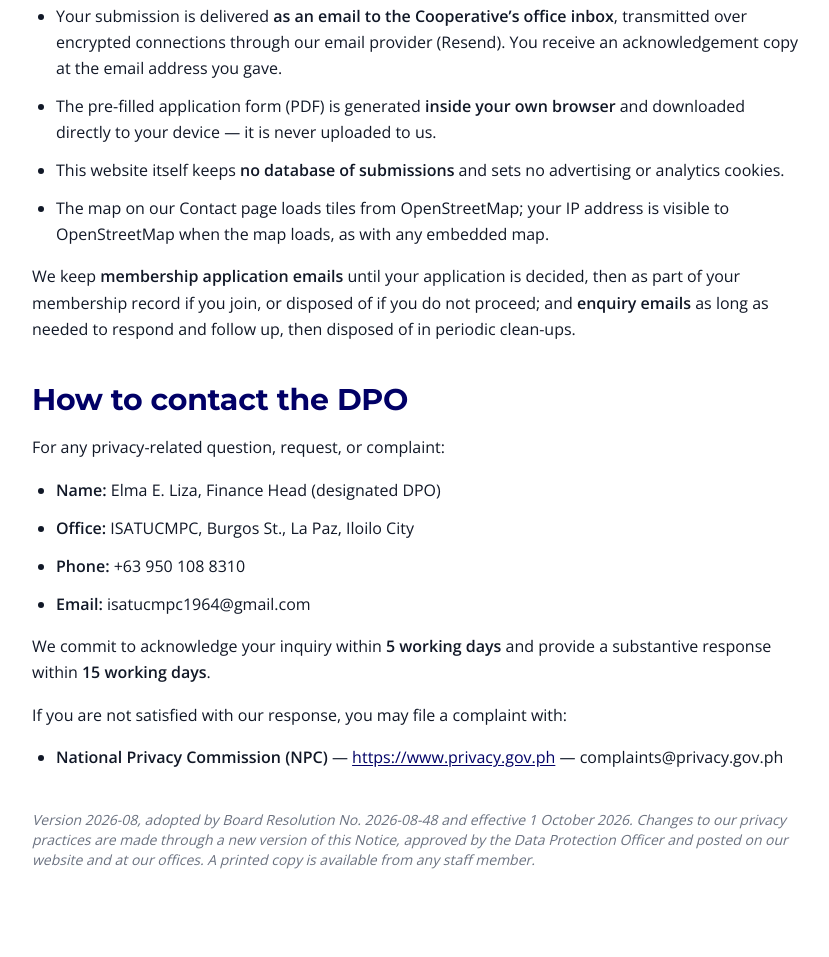
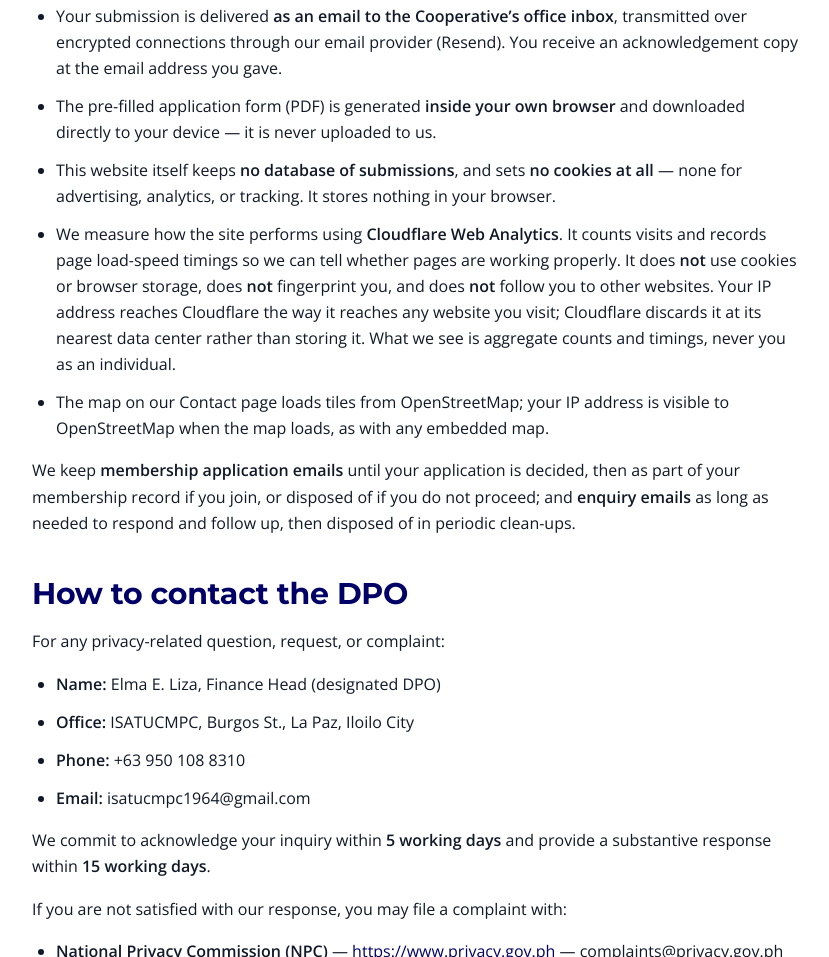
Before and after one commit to jianjchavez/isatucmpc-website, an Astro site: page /privacy in a window 1280 px wide. Shown: the part 4270-5227 px from the top of the page, without its empty margins (0-829 px from the left). Built offline with nearby package versions, Linux system fonts and the light colour scheme; Astro itself is replaced by a stand-in of ours.

Commit message:
fix(privacy): disclose Cloudflare Web Analytics (#41)
The notice said the site "sets no advertising or analytics cookies."
Literally true — the site sets no cookies at all — but every page loads
static.cloudflareinsights.com/beacon.min.js, so a reader would infer
there is no analytics when there is. RA 10173 s.16(b)(3)-(4) covers the
scope and method of processing and the recipients, so the measurement
and the processor belong in the notice.

Splits the bullet in two: one stating plainly that no cookies are set at
all, and one describing what Web Analytics does — counts visits and page
load timings, no cookies or browser storage, no fingerprinting, no
cross-site tracking, and the IP discarded at Cloudflare's nearest data
center rather than stored.

Verified against Cloudflare's own documentation rather than their
marketing copy.


Claude-Session: https://claude.ai/code/session_01MAbhqcNxk2rijBzz1QuJvr

Co-authored-by: Claude Opus 5 <noreply@anthropic.com>

```diff
--- a/src/pages/privacy.astro
+++ b/src/pages/privacy.astro
@@ -145,7 +145,8 @@ const sections = [
         <ul class="mt-4 list-disc pl-6 space-y-3">
           <li>Your submission is delivered <strong>as an email to the Cooperative&rsquo;s office inbox</strong>, transmitted over encrypted connections through our email provider (Resend). You receive an acknowledgement copy at the email address you gave.</li>
           <li>The pre-filled application form (PDF) is generated <strong>inside your own browser</strong> and downloaded directly to your device — it is never uploaded to us.</li>
-          <li>This website itself keeps <strong>no database of submissions</strong> and sets no advertising or analytics cookies.</li>
+          <li>This website itself keeps <strong>no database of submissions</strong>, and sets <strong>no cookies at all</strong> — none for advertising, analytics, or tracking. It stores nothing in your browser.</li>
+          <li>We measure how the site performs using <strong>Cloudflare Web Analytics</strong>. It counts visits and records page load-speed timings so we can tell whether pages are working properly. It does <strong>not</strong> use cookies or browser storage, does <strong>not</strong> fingerprint you, and does <strong>not</strong> follow you to other websites. Your IP address reaches Cloudflare the way it reaches any website you visit; Cloudflare discards it at its nearest data center rather than storing it. What we see is aggregate counts and timings, never you as an individual.</li>
           <li>The map on our Contact page loads tiles from OpenStreetMap; your IP address is visible to OpenStreetMap when the map loads, as with any embedded map.</li>
         </ul>
         <p class="mt-4">We keep <strong>membership application emails</strong> until your application is decided, then as part of your membership record if you join, or disposed of if you do not proceed; and <strong>enquiry emails</strong> as long as needed to respond and follow up, then disposed of in periodic clean-ups.</p>
```
